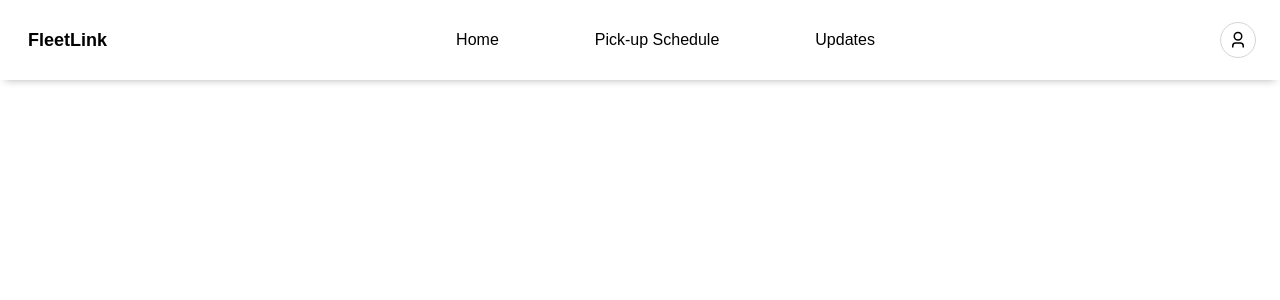
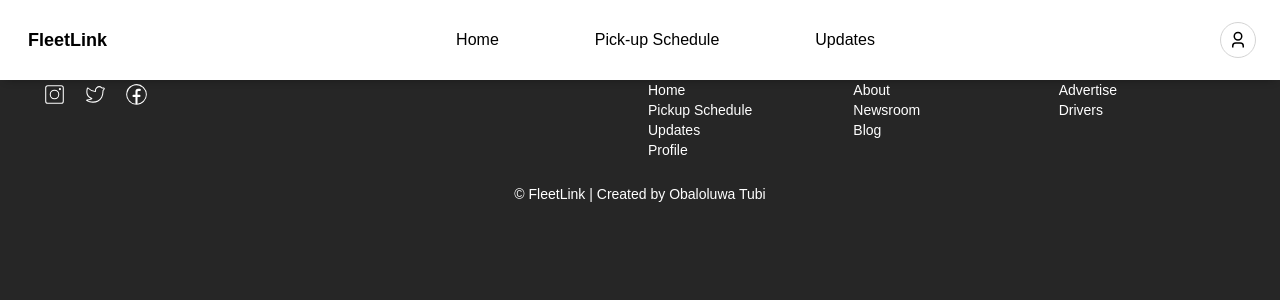
Before and after one commit to TubiOb/REACT, a React (Create React App) app in the folder fleetlink/: page /profile in a window 1280 px wide. Shown: the top 300 px of the page. Built offline with nearby package versions, Linux system fonts and the light colour scheme; the HTML template or start-up script is replaced by a standard one.

Commit message:
Added Footer to all the pages

```diff
--- a/fleetlink/src/components/Footer.jsx
+++ b/fleetlink/src/components/Footer.jsx
@@ -5,7 +5,7 @@ const Footer = () => {
   return (
     <div className='w-full mt-3 h-auto flex flex-col items-center py-4 px-2 md:px-10 bg-neutral-800 text-white bottom-0 left-0'>
 
-        <div className='w-full grid grid-cols-1 md:grid-cols-2'>
+        <div className='w-full grid grid-cols-1 md:grid-cols-2 mt-3'>
           <div className="text-center md:text-left items-center md:items-start flex flex-col md:w-[30%] md:mb-0 mb-3">
             <h3 className="text-lg font-semibold mb-3">FleetLink</h3>
 
@@ -22,7 +22,7 @@ const Footer = () => {
             </div>
           </div>
 
-            <div className="grid grid-cols-2 md:grid-cols-3 text-center gap-4 w-full">
+            <div className="grid grid-cols-2 md:grid-cols-3 text-center gap-4 w-full mt-3">
               <div className='text-left'>
                 <h3 className="text-lg font-semibold mb-3 md:mb-0">Discover</h3>
                 <ul className="text-sm gap-2">
--- a/fleetlink/src/pages/PickupSchedule.js
+++ b/fleetlink/src/pages/PickupSchedule.js
@@ -1,12 +1,14 @@
 import React from 'react'
 import Header from '../components/Header'
 import MobileNavigation from '../components/MobileNavigation'
+import Footer from '../components/Footer'
 
 const PickupSchedule = () => {
   return (
     <div className='w-full h-screen bg-white flex justify-center'>
       <Header />
       <MobileNavigation />
+      <Footer />
 
     </div>
   )
--- a/fleetlink/src/pages/Updates.js
+++ b/fleetlink/src/pages/Updates.js
@@ -1,12 +1,14 @@
 import React from 'react'
 import Header from '../components/Header'
 import MobileNavigation from '../components/MobileNavigation'
+import Footer from '../components/Footer'
 
 const Updates = () => {
   return (
     <div className='w-full h-screen bg-white flex justify-center'>
         <Header />
         <MobileNavigation />
+        <Footer />
     </div>
   )
 }
--- a/fleetlink/src/pages/UserProfile.js
+++ b/fleetlink/src/pages/UserProfile.js
@@ -1,12 +1,14 @@
 import React from 'react'
 import Header from '../components/Header'
 import MobileNavigation from '../components/MobileNavigation'
+import Footer from '../components/Footer'
 
 const UserProfile = () => {
   return (
     <div className='w-full h-screen bg-white flex justify-center'>
         <Header />
         <MobileNavigation />
+        <Footer />
     </div>
   )
 }
```
